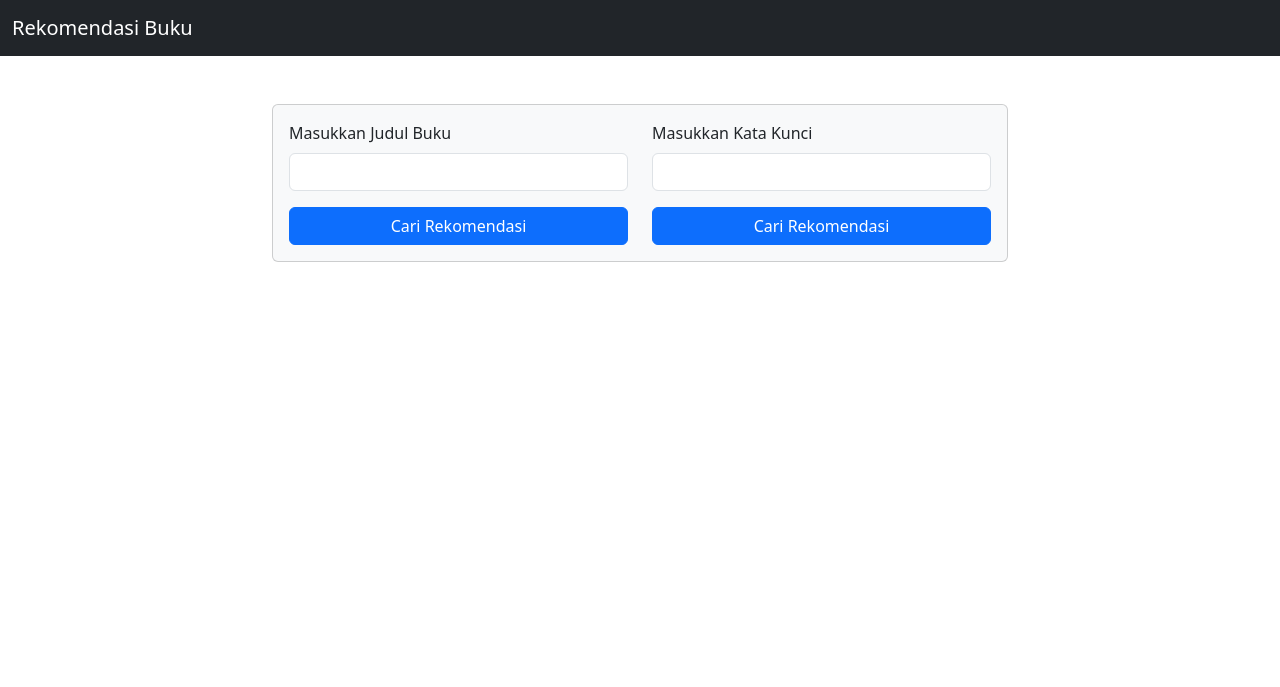
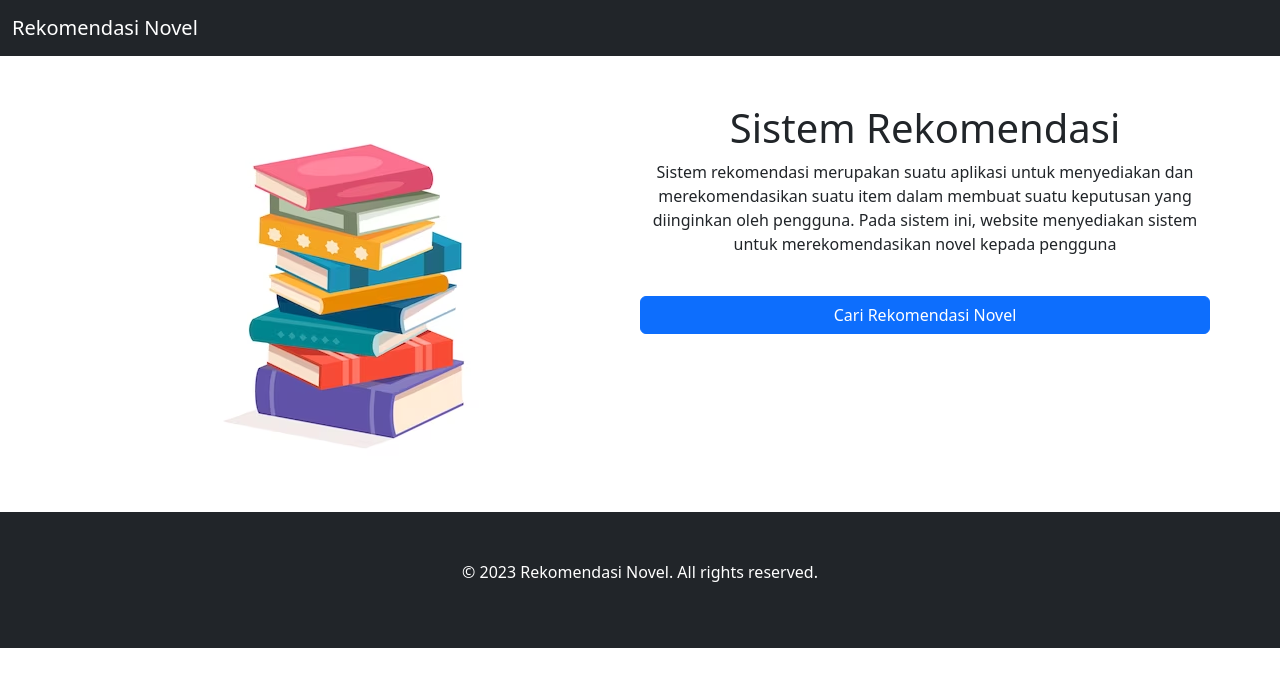
Before and after one commit to algonacci/book-recommendation-flask, a Flask app: page / in a window 1280 px wide. Shown: the top 687 px of the page. Run offline with Flask 3, Linux system fonts and the light colour scheme; parts of the project's set-up code (start-up, migrations or seed data) failed here and were passed over.

Commit message:
Finishing UI

```diff
--- a/templates/index.html
+++ b/templates/index.html
@@ -16,58 +16,47 @@
   <body>
     <nav class="navbar bg-dark">
       <div class="container-fluid">
-        <a class="navbar-brand text-white" href="/">Rekomendasi Buku</a>
+        <a class="navbar-brand text-white" href="/">Rekomendasi Novel</a>
       </div>
     </nav>
 
     <div class="container my-5">
-      <div class="row justify-content-center">
-        <div class="col-lg-8">
-          <div class="card bg-light">
-            <div class="card-body">
-              <div class="row">
-                <div class="col-md-6">
-                  <form action="/title" method="POST">
-                    <div class="mb-3">
-                      <label for="judul" class="form-label"
-                        >Masukkan Judul Buku</label
-                      >
-                      <input
-                        type="text"
-                        name="judul"
-                        id="judul"
-                        class="form-control"
+      <div class="row justify-content-center text-center">
+        <div class="col-lg-6">
+          <img
+            src="static/hand-drawn-flat-design-stack-books_23-2149334862.avif"
+            alt=""
           />
         </div>
-                    <button type="submit" class="btn btn-primary w-100">
-                      Cari Rekomendasi
-                    </button>
-                  </form>
-                </div>
-                <div class="col-md-6">
-                  <form action="/keyword" method="POST">
-                    <div class="mb-3">
-                      <label for="keyword" class="form-label"
-                        >Masukkan Kata Kunci</label
+        <div class="col-lg-6">
+          <h1>Sistem Rekomendasi</h1>
+          <p>
+            Sistem rekomendasi merupakan suatu aplikasi untuk menyediakan dan
+            merekomendasikan suatu item dalam membuat suatu keputusan yang
+            diinginkan oleh pengguna. Pada sistem ini, website menyediakan
+            sistem untuk merekomendasikan novel kepada pengguna
+          </p>
+          <br />
+          <div class="row">
+            <a href="/recommendation" class="btn btn-primary"
+              >Cari Rekomendasi Novel</a
             >
-                      <input
-                        type="text"
-                        name="keyword"
-                        id="keyword"
-                        class="form-control"
-                      />
-                    </div>
-                    <button type="submit" class="btn btn-primary w-100">
-                      Cari Rekomendasi
-                    </button>
-                  </form>
           </div>
         </div>
       </div>
     </div>
+
+    <footer class="bg-dark py-5">
+      <div class="container">
+        <div class="row">
+          <div class="col-lg-12 text-center">
+            <p class="text-white">
+              &copy; 2023 Rekomendasi Novel. All rights reserved.
+            </p>
           </div>
         </div>
       </div>
+    </footer>
 
     <!-- Bootstrap JS -->
     <script
```
Also changed, not shown: templates/recommendation.html (added, +104 -0 lines), static/hand-drawn-flat-design-stack-books_23-2149334862.avif (added), static/novel.png (added). Lines whose indentation alone changed are shown as unchanged.
